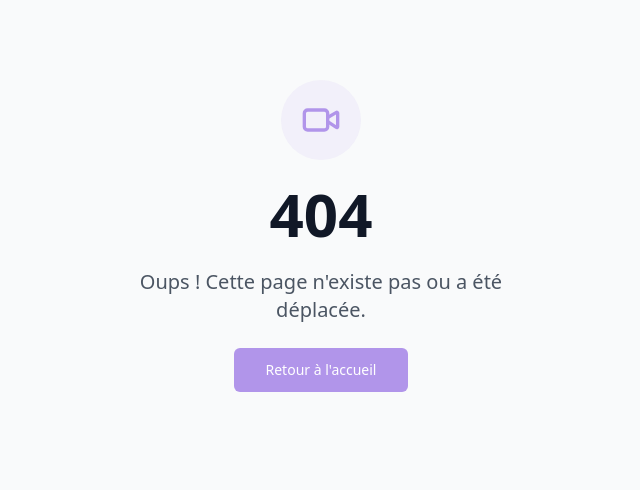
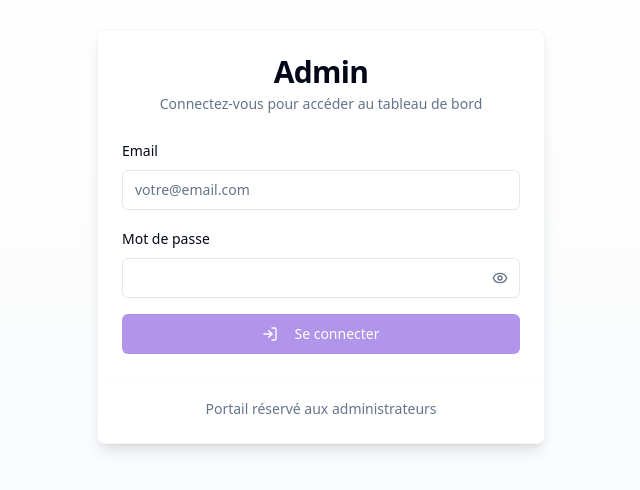
Before and after one commit to blackstar237/video-spot-manager-admin-26, a React (Vite) app: page /login in a window 1280 px wide. Before the commit this address had no page. Shown: the part 164-654 px from the top of the page, without its empty margins (319-959 px from the left). Built offline with nearby package versions, Linux system fonts and the light colour scheme.

Commit message:
Add admin login page
Implement a login page for admins, accessible via a new route. The page should include a form for username and password input, and exclude any account creation options.

```diff
--- a/src/App.tsx
+++ b/src/App.tsx
@@ -11,6 +11,7 @@ import SpotsListSupabase from "./pages/SpotsListSupabase";
 import AddEditSpot from "./pages/AddEditSpot";
 import Categories from "./pages/Categories";
 import NotFound from "./pages/NotFound";
+import Login from "./pages/Login";
 import { ThemeProvider } from "./providers/ThemeProvider";
 
 const queryClient = new QueryClient({
@@ -31,6 +32,7 @@ const App = () => (
           <Sonner />
           <BrowserRouter>
             <Routes>
+              <Route path="/login" element={<Login />} />
               <Route element={<AdminLayout />}>
                 <Route path="/" element={<Navigate to="/spots" replace />} />
                 <Route path="/dashboard" element={<Dashboard />} />
--- a/src/pages/Index.tsx
+++ b/src/pages/Index.tsx
@@ -2,7 +2,7 @@
 import { Navigate } from 'react-router-dom';
 
 const Index = () => {
-  return <Navigate to="/spots" replace />;
+  return <Navigate to="/login" replace />;
 };
 
 export default Index;
--- /dev/null
+++ b/src/pages/Login.tsx
@@ -0,0 +1,138 @@
+
+import { useState } from "react";
+import { useNavigate } from "react-router-dom";
+import { Button } from "@/components/ui/button";
+import { Input } from "@/components/ui/input";
+import { Card, CardContent, CardDescription, CardFooter, CardHeader, CardTitle } from "@/components/ui/card";
+import { Form, FormControl, FormField, FormItem, FormLabel, FormMessage } from "@/components/ui/form";
+import { zodResolver } from "@hookform/resolvers/zod";
+import { useForm } from "react-hook-form";
+import { z } from "zod";
+import { Eye, EyeOff, LogIn } from "lucide-react";
+import { useToast } from "@/hooks/use-toast";
+
+// Validation schema for login form
+const loginSchema = z.object({
+  email: z.string().email("Veuillez entrer une adresse email valide"),
+  password: z.string().min(8, "Le mot de passe doit contenir au moins 8 caractères"),
+});
+
+type LoginFormData = z.infer<typeof loginSchema>;
+
+const Login = () => {
+  const { toast } = useToast();
+  const navigate = useNavigate();
+  const [showPassword, setShowPassword] = useState(false);
+
+  // Form setup with validation
+  const form = useForm<LoginFormData>({
+    resolver: zodResolver(loginSchema),
+    defaultValues: {
+      email: "",
+      password: "",
+    },
+  });
+
+  // Handle login submission
+  const onSubmit = async (data: LoginFormData) => {
+    // Simulate authentication - replace with real authentication later
+    if (data.email === "admin@example.com" && data.password === "password123") {
+      toast({
+        title: "Connexion réussie",
+        description: "Bienvenue sur votre tableau de bord",
+      });
+      navigate("/dashboard");
+    } else {
+      toast({
+        title: "Échec de connexion",
+        description: "Email ou mot de passe incorrect",
+        variant: "destructive",
+      });
+    }
+  };
+
+  return (
+    <div className="min-h-screen flex items-center justify-center bg-gradient-to-b from-background to-muted/40 dark:from-background dark:to-background/60 p-4">
+      <div className="w-full max-w-md">
+        <Card className="border-border/40 shadow-lg dark:bg-card/70 dark:backdrop-blur-sm dark:border-border/30">
+          <CardHeader className="space-y-1 text-center">
+            <CardTitle className="text-3xl font-bold tracking-tight">Admin</CardTitle>
+            <CardDescription>
+              Connectez-vous pour accéder au tableau de bord
+            </CardDescription>
+          </CardHeader>
+          <CardContent>
+            <Form {...form}>
+              <form onSubmit={form.handleSubmit(onSubmit)} className="space-y-4">
+                <FormField
+                  control={form.control}
+                  name="email"
+                  render={({ field }) => (
+                    <FormItem>
+                      <FormLabel>Email</FormLabel>
+                      <FormControl>
+                        <Input
+                          placeholder="votre@email.com"
+                          {...field}
+                          className="bg-background/50 dark:bg-muted/10"
+                        />
+                      </FormControl>
+                      <FormMessage />
+                    </FormItem>
+                  )}
+                />
+
+                <FormField
+                  control={form.control}
+                  name="password"
+                  render={({ field }) => (
+                    <FormItem>
+                      <FormLabel>Mot de passe</FormLabel>
+                      <FormControl>
+                        <div className="relative">
+                          <Input
+                            type={showPassword ? "text" : "password"}
+                            {...field}
+                            className="pr-10 bg-background/50 dark:bg-muted/10"
+                          />
+                          <button
+                            type="button"
+                            onClick={() => setShowPassword(!showPassword)}
+                            className="absolute right-3 top-1/2 transform -translate-y-1/2 text-muted-foreground hover:text-foreground"
+                          >
+                            {showPassword ? (
+                              <EyeOff className="h-4 w-4" />
+                            ) : (
+                              <Eye className="h-4 w-4" />
+                            )}
+                          </button>
+                        </div>
+                      </FormControl>
+                      <FormMessage />
+                    </FormItem>
+                  )}
+                />
+
+                <Button
+                  type="submit"
+                  className="w-full group mt-2"
+                  disabled={form.formState.isSubmitting}
+                >
+                  <LogIn className="mr-2 h-4 w-4 group-hover:animate-pulse" />
+                  Se connecter
+                </Button>
+              </form>
+            </Form>
+          </CardContent>
+          <CardFooter className="flex justify-center border-t border-border/20 pt-5">
+            <p className="text-sm text-muted-foreground">
+              Portail réservé aux administrateurs
+            </p>
+          </CardFooter>
+        </Card>
+      </div>
+    </div>
+  );
+};
+
+export default Login;
```
